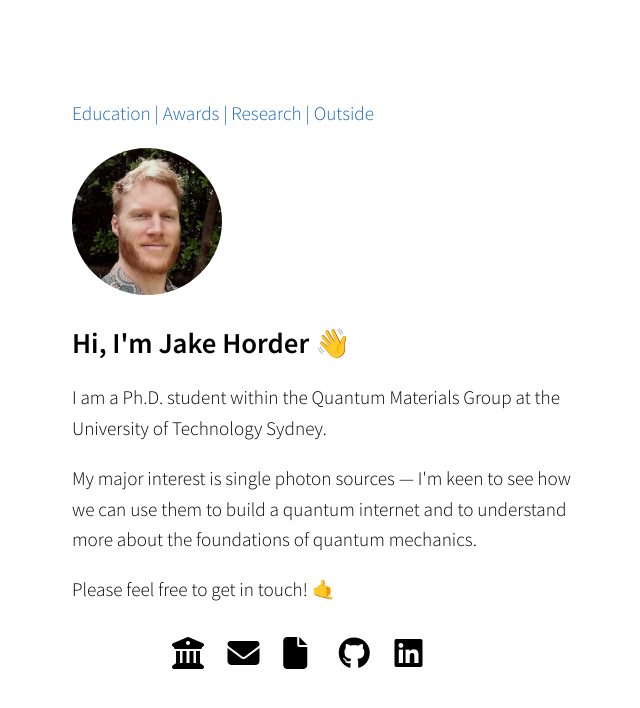
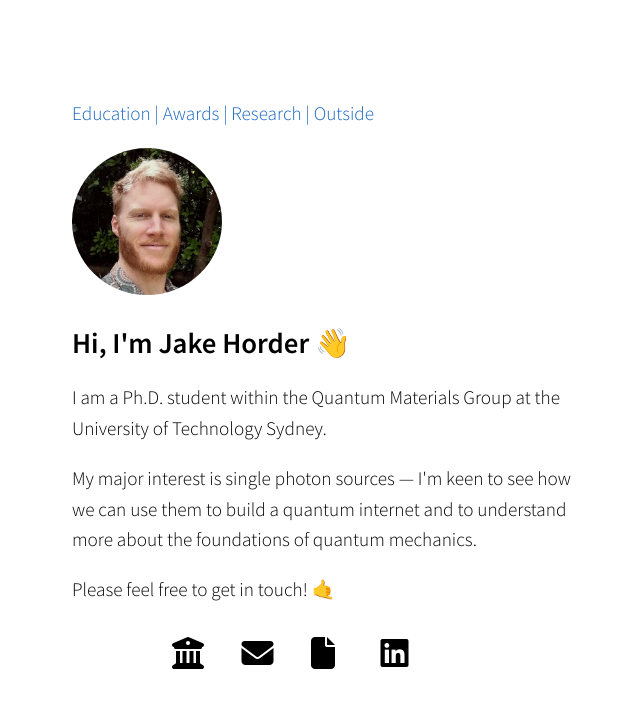
Before and after one commit to jjhorder/jjhorder.github.io, a plain HTML site: page index.html in a window 1280 px wide. Shown: the whole page, without its empty margins (308-948 px from the left). Drawn offline with Linux system fonts and the light colour scheme; some icons are missing.

Commit message:
Update index.html

```diff
--- a/index.html
+++ b/index.html
@@ -72,9 +72,6 @@
           <a href="Jake-HORDER---CV.pdf" title="CV"><i class="fa-solid fa-file"></i></a>
         </li>
         <li>
-          <a href="https://www.github.com/jjhorder" title="GitHub"><i class="fab fa-github"></i></a>
-        </li>
-        <li>
           <a href="https://www.linkedin.com/in/jake-horder-358424178/" title="LinkedIn"><i class="fab fa-linkedin"></i></a>
         </li>
         <li>
```
